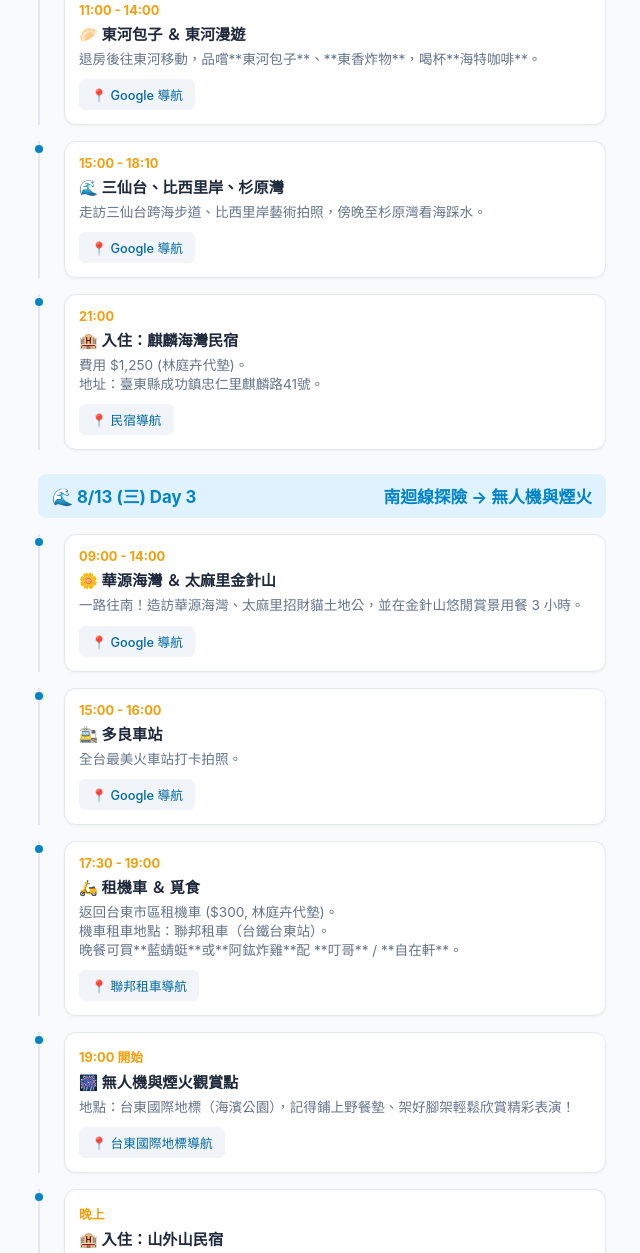
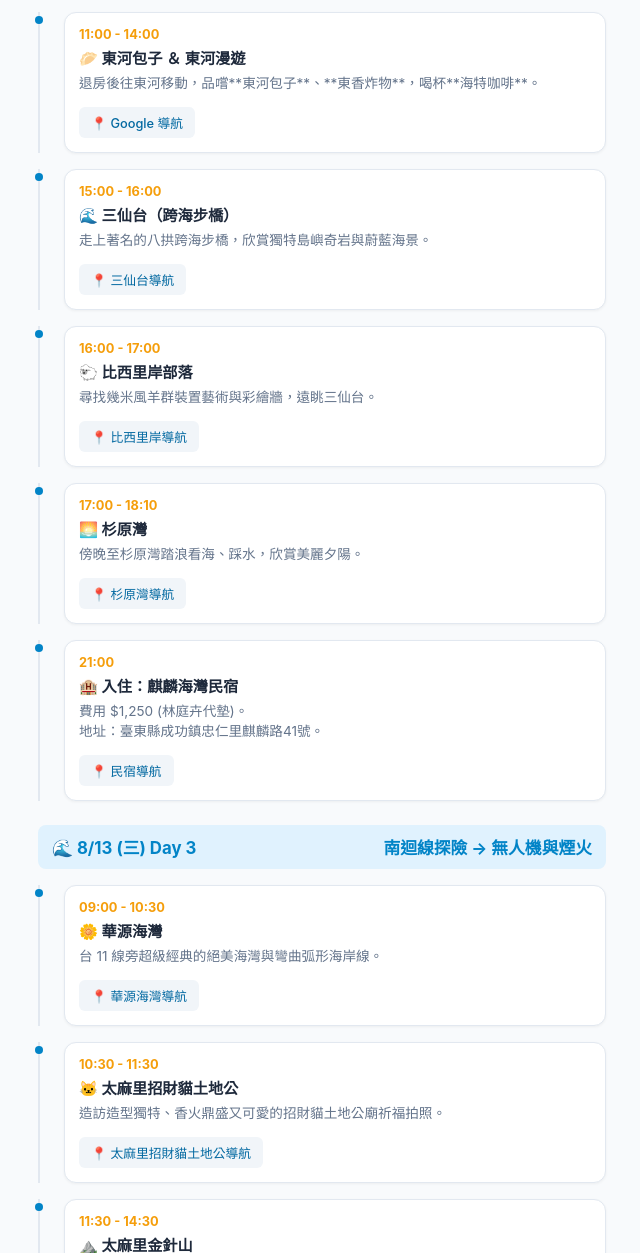
Before and after one commit to tinalin60626-hub/taitung-trip, a plain HTML site: page index.html in a window 1280 px wide. Shown: the part 1547-2800 px from the top of the page, without its empty margins (318-958 px from the left). Drawn offline with Linux system fonts and the light colour scheme.

Commit message:
Update index.html

```diff
--- a/index.html
+++ b/index.html
@@ -157,6 +157,7 @@
             text-decoration: none;
             font-weight: 500;
             transition: background 0.2s;
+            margin-top: 4px;
         }
 
         .map-btn:hover {
@@ -277,7 +278,7 @@
                     <div class="time-card">
                         <div class="time-header">17:45 - 18:45</div>
                         <div class="activity-title">🌿 關山親水公園（備案）</div>
-                        <div class="activity-desc">有體力、有時間才去，累了可直接前往飯店。</div>
+                        <div class="activity-desc">有體力、有時間才去，累了可直接前往民宿。</div>
                         <a href="https://maps.google.com/?q=關山親水公園" target="_blank" class="map-btn">📍 Google 導航</a>
                     </div>
                 </div>
@@ -302,7 +303,7 @@
 
             <!-- DAY 2 -->
             <div class="day-section">
-                <div class="day-title"><span>🎈 8/12 (二) Day 2</span><span>鹿野熱氣球 → 東河 → 三仙台 → 成功</span></div>
+                <div class="day-title"><span>🎈 8/12 (二) Day 2</span><span>鹿野熱氣球 → 海岸線順路玩</span></div>
 
                 <div class="timeline-item">
                     <div class="time-card">
@@ -322,12 +323,31 @@
                     </div>
                 </div>
 
+                <!-- 8/12 下午順路景點獨立拆開 -->
                 <div class="timeline-item">
                     <div class="time-card">
-                        <div class="time-header">15:00 - 18:10</div>
-                        <div class="activity-title">🌊 三仙台、比西里岸、杉原灣</div>
-                        <div class="activity-desc">走訪三仙台跨海步道、比西里岸藝術拍照，傍晚至杉原灣看海踩水。</div>
-                        <a href="https://maps.google.com/?q=三仙台" target="_blank" class="map-btn">📍 Google 導航</a>
+                        <div class="time-header">15:00 - 16:00</div>
+                        <div class="activity-title">🌊 三仙台（跨海步橋）</div>
+                        <div class="activity-desc">走上著名的八拱跨海步橋，欣賞獨特島嶼奇岩與蔚藍海景。</div>
+                        <a href="https://maps.google.com/?q=三仙台" target="_blank" class="map-btn">📍 三仙台導航</a>
+                    </div>
+                </div>
+
+                <div class="timeline-item">
+                    <div class="time-card">
+                        <div class="time-header">16:00 - 17:00</div>
+                        <div class="activity-title">🐑 比西里岸部落</div>
+                        <div class="activity-desc">尋找幾米風羊群裝置藝術與彩繪牆，遠眺三仙台。</div>
+                        <a href="https://maps.google.com/?q=比西里岸" target="_blank" class="map-btn">📍 比西里岸導航</a>
+                    </div>
+                </div>
+
+                <div class="timeline-item">
+                    <div class="time-card">
+                        <div class="time-header">17:00 - 18:10</div>
+                        <div class="activity-title">🌅 杉原灣</div>
+                        <div class="activity-desc">傍晚至杉原灣踏浪看海、踩水，欣賞美麗夕陽。</div>
+                        <a href="https://maps.google.com/?q=杉原灣" target="_blank" class="map-btn">📍 杉原灣導航</a>
                     </div>
                 </div>
 
@@ -345,12 +365,31 @@
             <div class="day-section">
                 <div class="day-title"><span>🌊 8/13 (三) Day 3</span><span>南迴線探險 → 無人機與煙火</span></div>
 
+                <!-- 8/13 南迴線景點獨立拆開並由北到南排序 -->
                 <div class="timeline-item">
                     <div class="time-card">
-                        <div class="time-header">09:00 - 14:00</div>
-                        <div class="activity-title">🌼 華源海灣 ＆ 太麻里金針山</div>
-                        <div class="activity-desc">一路往南！造訪華源海灣、太麻里招財貓土地公，並在金針山悠閒賞景用餐 3 小時。</div>
-                        <a href="https://maps.google.com/?q=太麻里金針山" target="_blank" class="map-btn">📍 Google 導航</a>
+                        <div class="time-header">09:00 - 10:30</div>
+                        <div class="activity-title">🌼 華源海灣</div>
+                        <div class="activity-desc">台 11 線旁超級經典的絕美海灣與彎曲弧形海岸線。</div>
+                        <a href="https://maps.google.com/?q=華源海灣" target="_blank" class="map-btn">📍 華源海灣導航</a>
+                    </div>
+                </div>
+
+                <div class="timeline-item">
+                    <div class="time-card">
+                        <div class="time-header">10:30 - 11:30</div>
+                        <div class="activity-title">🐱 太麻里招財貓土地公</div>
+                        <div class="activity-desc">造訪造型獨特、香火鼎盛又可愛的招財貓土地公廟祈福拍照。</div>
+                        <a href="https://maps.google.com/?q=太麻里招財貓土地公" target="_blank" class="map-btn">📍 太麻里招財貓土地公導航</a>
+                    </div>
+                </div>
+
+                <div class="timeline-item">
+                    <div class="time-card">
+                        <div class="time-header">11:30 - 14:30</div>
+                        <div class="activity-title">⛰️ 太麻里金針山</div>
+                        <div class="activity-desc">由山路往上開，在視野遼闊的景觀餐廳悠閒賞景與享用午餐。</div>
+                        <a href="https://maps.google.com/?q=太麻里金針山" target="_blank" class="map-btn">📍 太麻里金針山導航</a>
                     </div>
                 </div>
 
```
